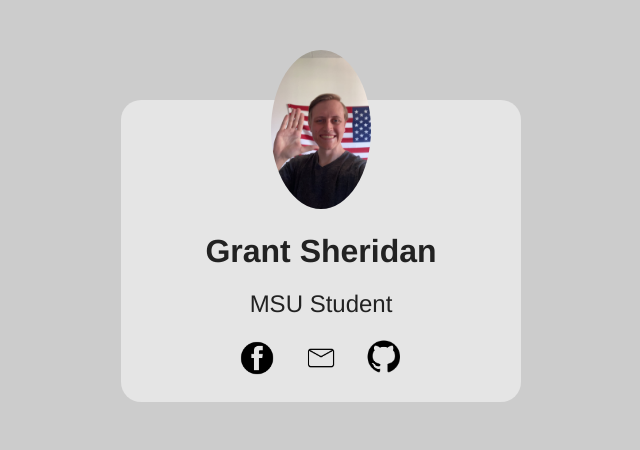
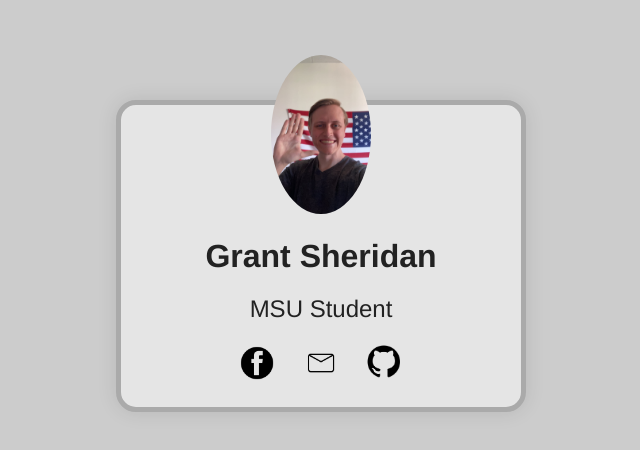
Before and after one commit to PattonsFinest/mi349_card, a plain HTML site: page index.html in a window 1280 px wide. Shown: the whole page, without its empty margins (319-959 px from the left). Drawn offline with Linux system fonts and the light colour scheme.

Commit message:
drop shadow

```diff
--- a/style.css
+++ b/style.css
@@ -24,6 +24,8 @@ h2 {
     margin: 0 auto;
     width: 400px;
     text-align: center;
+    box-shadow: rgba(0,0,0, 0.1) 0 0 20px;
+    border: 5px solid #aaa;
 }
 
 .card .avatar {
```
